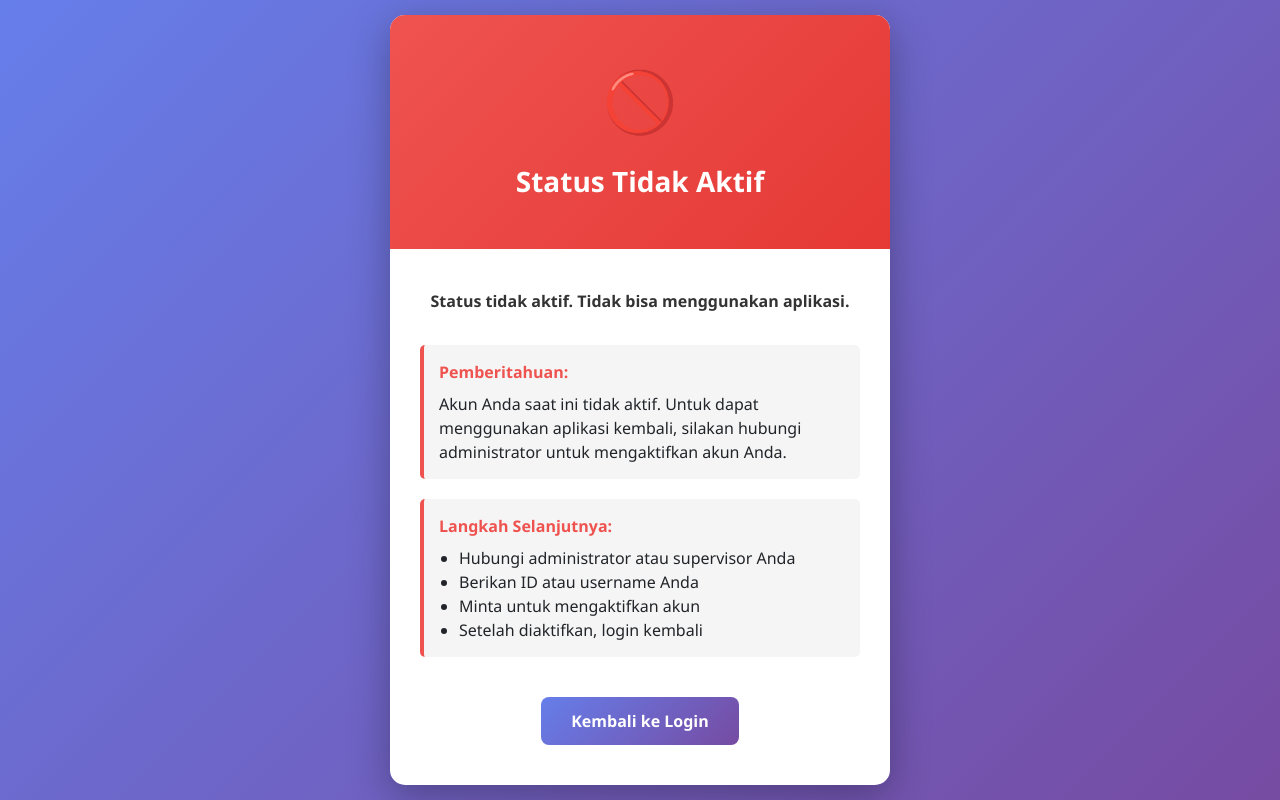
After one commit to Calvinismee/bosowa, a PHP site: page /auth/status_inactive.php in a window 1280 px wide. The commit adds this page. Run offline with PHP 8.4, Linux system fonts and the light colour scheme.

Commit message:
Handle case when driver with inactive status tries to log in. Also, handle case when active logged in driver changes status to inactive (redirect to status_inactive.php)

```diff
--- a/auth/dashboard.php
+++ b/auth/dashboard.php
@@ -5,6 +5,9 @@ require_once 'session.php';
 
 // Pastikan driver sudah login
 requireDriverLogin();
+
+// Cek status driver, jika nonaktif logout dan tampilkan pesan
+checkDriverStatus();
 
 $driver_id = getLoggedInDriverId();
 $driver_name = getLoggedInDriverName();
--- /dev/null
+++ b/auth/status_inactive.php
@@ -0,0 +1,122 @@
+<?php
+session_start();
+
+// Hapus session
+session_destroy();
+?>
+<!DOCTYPE html>
+<html lang="id">
+<head>
+    <meta charset="UTF-8">
+    <meta name="viewport" content="width=device-width, initial-scale=1.0">
+    <title>Status Tidak Aktif - Taksi App</title>
+    <link href="https://cdn.jsdelivr.net/npm/bootstrap@5.3.0/dist/css/bootstrap.min.css" rel="stylesheet">
+    <style>
+        body {
+            background: linear-gradient(135deg, #667eea 0%, #764ba2 100%);
+            min-height: 100vh;
+            display: flex;
+            align-items: center;
+            justify-content: center;
+            font-family: 'Segoe UI', Tahoma, Geneva, Verdana, sans-serif;
+        }
+        .status-container {
+            width: 100%;
+            max-width: 500px;
+        }
+        .status-card {
+            border: none;
+            border-radius: 15px;
+            box-shadow: 0 10px 40px rgba(0, 0, 0, 0.3);
+            background: white;
+            overflow: hidden;
+        }
+        .status-header {
+            background: linear-gradient(135deg, #ef5350 0%, #e53935 100%);
+            color: white;
+            padding: 40px 20px;
+            text-align: center;
+        }
+        .status-icon {
+            font-size: 60px;
+            margin-bottom: 20px;
+        }
+        .status-header h2 {
+            margin: 0 0 10px 0;
+            font-weight: bold;
+            font-size: 28px;
+        }
+        .status-body {
+            padding: 40px 30px;
+            text-align: center;
+        }
+        .status-message {
+            font-size: 16px;
+            color: #333;
+            line-height: 1.6;
+            margin-bottom: 30px;
+        }
+        .info-box {
+            background: #f5f5f5;
+            border-left: 4px solid #ef5350;
+            padding: 15px;
+            margin: 20px 0;
+            border-radius: 5px;
+            text-align: left;
+        }
+        .info-box strong {
+            display: block;
+            color: #ef5350;
+            margin-bottom: 8px;
+        }
+        .btn-login {
+            background: linear-gradient(135deg, #667eea 0%, #764ba2 100%);
+            border: none;
+            color: white;
+            padding: 12px 30px;
+            border-radius: 8px;
+            font-weight: 600;
+            text-decoration: none;
+            display: inline-block;
+            margin-top: 20px;
+        }
+        .btn-login:hover {
+            opacity: 0.9;
+            color: white;
+            text-decoration: none;
+        }
+    </style>
+</head>
+<body>
+    <div class="status-container">
+        <div class="status-card">
+            <div class="status-header">
+                <div class="status-icon">🚫</div>
+                <h2>Status Tidak Aktif</h2>
+            </div>
+            <div class="status-body">
+                <p class="status-message">
+                    <strong>Status tidak aktif. Tidak bisa menggunakan aplikasi.</strong>
+                </p>
+
+                <div class="info-box">
+                    <strong>Pemberitahuan:</strong>
+                    Akun Anda saat ini tidak aktif. Untuk dapat menggunakan aplikasi kembali, silakan hubungi administrator untuk mengaktifkan akun Anda.
+                </div>
+
+                <div class="info-box">
+                    <strong>Langkah Selanjutnya:</strong>
+                    <ul style="margin: 0; padding-left: 20px; text-align: left;">
+                        <li>Hubungi administrator atau supervisor Anda</li>
+                        <li>Berikan ID atau username Anda</li>
+                        <li>Minta untuk mengaktifkan akun</li>
+                        <li>Setelah diaktifkan, login kembali</li>
+                    </ul>
+                </div>
+
+                <a href="login.php" class="btn-login">Kembali ke Login</a>
+            </div>
+        </div>
+    </div>
+</body>
+</html>
```
Also changed, not shown: auth/login.php (+13 -8 lines), auth/session.php (+34 -1 lines).
